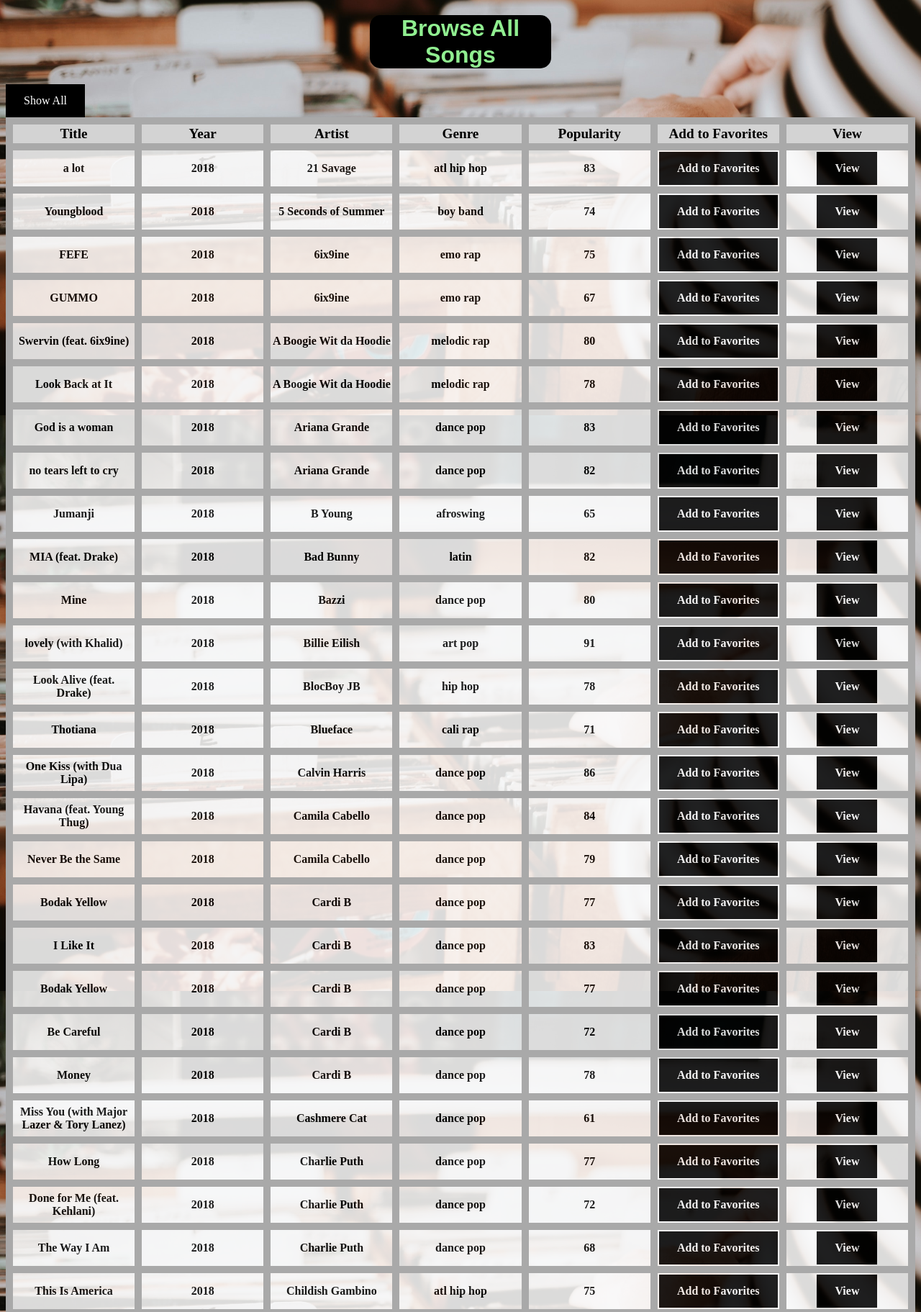
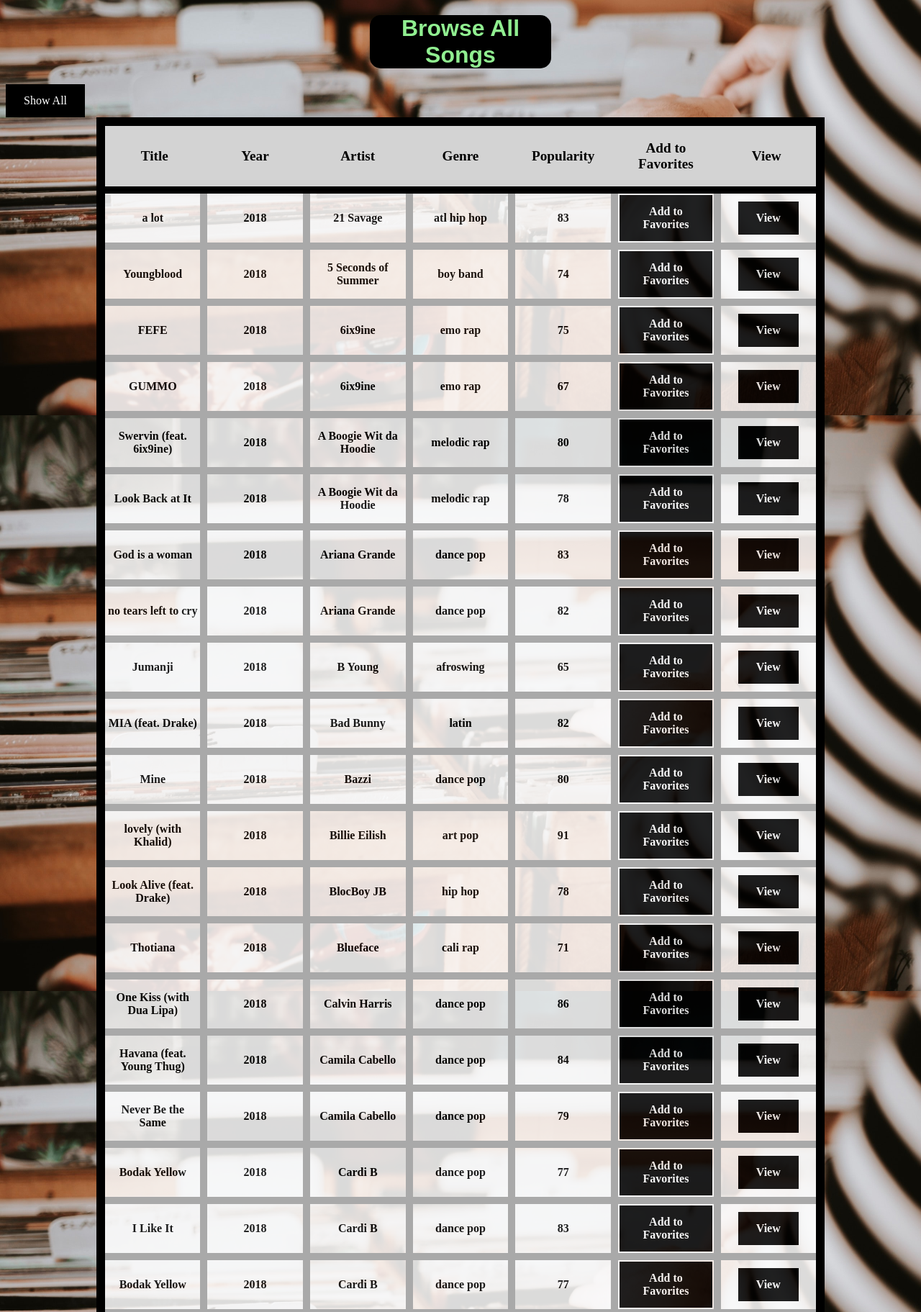
Before and after one commit to jpope229/Comp3512f2022Asg1, a PHP site: page /browse.php in a window 1280 px wide. Shown: the part 223-2046 px from the top of the page at 72% size. Run offline with PHP 8.4, Linux system fonts and the light colour scheme; data comes from the database, SQL or seed files in the repository; some libraries are stand-ins or nearby versions.

Commit message:
more css

```diff
--- a/css/browse.css
+++ b/css/browse.css
@@ -35,9 +35,9 @@
 
     table {
         table-layout: fixed;
-        width: 100%;
+        width: 80%;
         border-collapse: collapse;
-        border: 3px solid purple;
+        border: 12px solid black;
     }
 
     thead th:nth-child(1) {
@@ -69,12 +69,9 @@
         border: 10px solid darkgray;
     }
 
-    td table,
-    th,
+    table,
     td {
-        border-collapse: collapse;
         padding: 2px;
-        border: 10px solid darkgray;
     }
 
     a {
@@ -91,6 +88,10 @@
         background-color: lightgray;
         color: #000000;
         font-size: 120%;
+        border-bottom: 10px solid black;
+    }
+    tr{
+        border: 10px solid black;
     }
 
     .sty {
--- a/css/index.css
+++ b/css/index.css
@@ -127,11 +127,12 @@
 }
 
 .grid-item h3 {
-    background-color: lightgrey;
+    background-color: lightgreen;
     border-radius: 40px;
     text-align: center;
     padding: 15px;
     font-weight: bolder;
+    font-family: 'Segoe UI', Tahoma, Geneva, Verdana, sans-serif;
 }
 
 .grid-item li {
--- a/includes/dbHelper.inc.php
+++ b/includes/dbHelper.inc.php
@@ -17,7 +17,7 @@
         echo "<div class=" . "grid-item" . "><h3>Top Genres</h3><ul>";
         $position = 1;
         foreach ($result as $row) {
-            echo "<li>$position.<b>$row[1]</b><br>$row[2] Songs</li>";
+            echo "<li>$position.<b>$row[1]</b><br>$row[2] Songs</li><hr>";
             $position++;
         }
         echo "</ul></div>";
@@ -37,7 +37,7 @@
         $result = $pdo->query($sql);
         echo "<div class=" . "grid-item" . "><h3>Top Artists</h3><ul>";
         foreach ($result as $row) {
-            echo "<li><b>$row[1]</b> <br> $row[2] Songs</li>";
+            echo "<li><b>$row[1]</b> <br> $row[2] Songs</li><hr>";
         }
         echo "</ul></div>";
         $pdo = null;
```
